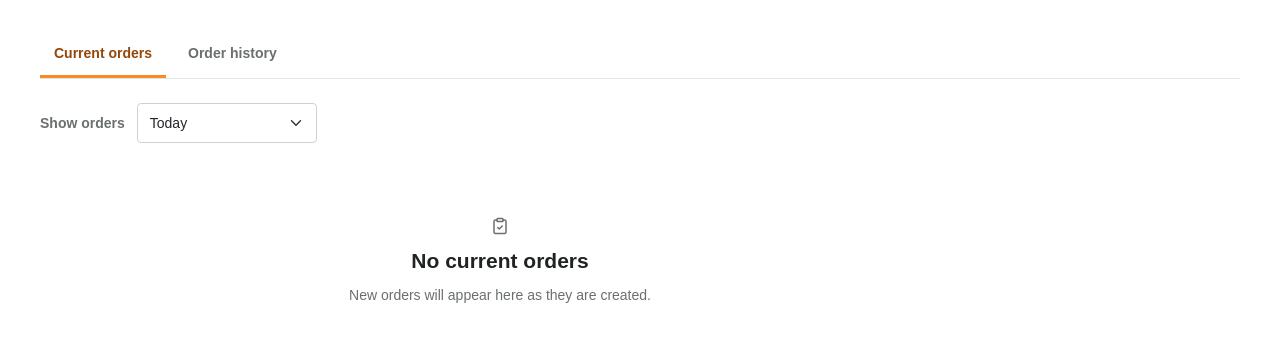
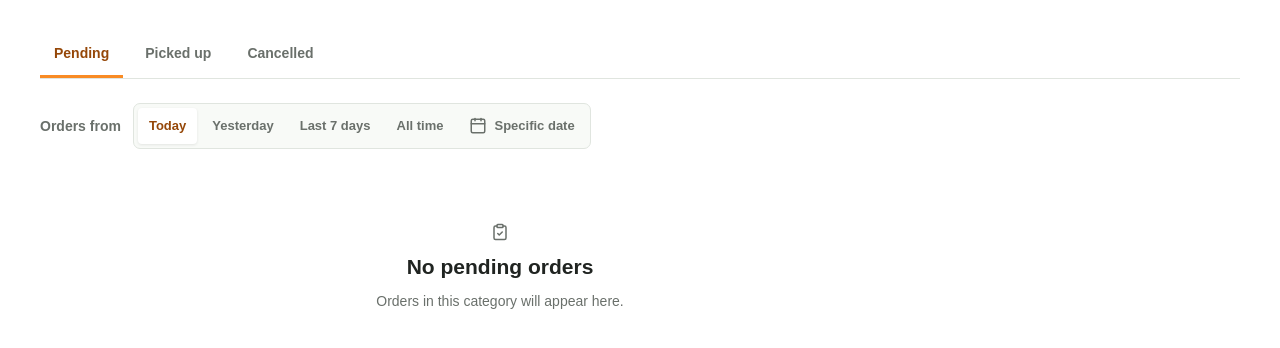
Before and after one commit to gabrielbressanelli/eu-carryout, a Django app: page /one-sixty-main/orders/operations/ in a window 1280 px wide. Shown: the part 175-523 px from the top of the page. Run offline with Django 5.2, Linux system fonts and the light colour scheme; a user stored in the database is signed in; data comes from the database, SQL or seed files in the repository; some libraries are stand-ins or nearby versions.

Commit message:
orders first version finallized

```diff
--- a/ordering/views.py
+++ b/ordering/views.py
@@ -37,12 +37,14 @@ def order_operations(request, tenant):
             return HttpResponse("Invalid fulfillment status.", status=400)
         order.fulfillment_status = next_status
         order.save(update_fields=["fulfillment_status", "updated_at"])
-        query = f"view={request.POST.get('view', 'current')}&period={request.POST.get('period', 'today')}"
+        query = f"status={request.POST.get('status', 'pending')}&period={request.POST.get('period', 'today')}"
         if request.POST.get("date"):
             query += f"&date={request.POST['date']}"
         return redirect(f"{reverse('order_operations', args=[tenant.slug])}?{query}")
 
-    view = request.GET.get("view", "current")
+    status = request.GET.get("status", Order.FULFILLMENT_PENDING)
+    if status not in {value for value, _label in Order.FULFILLMENT_CHOICES}:
+        status = Order.FULFILLMENT_PENDING
     period = request.GET.get("period", "today")
     selected_date = request.GET.get("date", "")
     from zoneinfo import ZoneInfo, ZoneInfoNotFoundError
@@ -70,11 +72,7 @@ def order_operations(request, tenant):
         start_at = timezone.make_aware(datetime.combine(start_date, datetime.min.time()), zone).astimezone(dt_timezone.utc)
         end_at = timezone.make_aware(datetime.combine(end_date + timedelta(days=1), datetime.min.time()), zone).astimezone(dt_timezone.utc)
         base = base.filter(created_at__gte=start_at, created_at__lt=end_at)
-    if view == "history":
-        orders = base.filter(fulfillment_status__in=[Order.FULFILLMENT_COMPLETED, Order.FULFILLMENT_CANCELLED])
-    else:
-        view = "current"
-        orders = base.exclude(fulfillment_status__in=[Order.FULFILLMENT_COMPLETED, Order.FULFILLMENT_CANCELLED])
+    orders = base.filter(fulfillment_status=status)
 
     order_rows = []
     for order in orders:
@@ -89,7 +87,7 @@ def order_operations(request, tenant):
     return render(request, "ordering/operations.html", {
         "tenant": tenant,
         "orders": order_rows,
-        "view": view,
+        "status": status,
         "period": period,
         "selected_date": selected_date,
         "period_choices": [("today", "Today"), ("yesterday", "Yesterday"), ("last_7_days", "Last 7 days"), ("all", "All time"), ("date", "Specific date")],
--- a/static/css/onboarding.css
+++ b/static/css/onboarding.css
@@ -91,10 +91,13 @@ h3 { font-size:17px; font-weight:700; margin:0; }
 .operations-tabs { display:flex; gap:8px; border-bottom:1px solid var(--line); margin-bottom:24px; }
 .operations-tabs a { padding:11px 14px; color:var(--muted); text-decoration:none; border-bottom:3px solid transparent; font-weight:600; }
 .operations-tabs a:hover,.operations-tabs a.is-current { color:var(--accent-ink); border-color:var(--accent); }
-.operations-filter { display:flex; align-items:center; gap:12px; margin-bottom:24px; color:var(--muted); }
-.operations-filter label { font-weight:600; white-space:nowrap; }
-.operations-filter .form-select { width:180px; min-height:40px; }
-.operations-filter .form-control { width:170px; min-height:40px; }
+.operations-filter { display:flex; align-items:center; flex-wrap:wrap; gap:12px; margin-bottom:24px; color:var(--muted); }
+.operations-filter-label { font-weight:600; white-space:nowrap; }
+.operations-presets { display:flex; align-items:center; flex-wrap:wrap; gap:4px; padding:4px; border:1px solid var(--line); border-radius:7px; background:#f8faf7; }
+.operations-presets a,.operations-presets button { display:inline-flex; align-items:center; gap:7px; min-height:36px; padding:7px 11px; border:0; border-radius:4px; background:transparent; color:var(--muted); text-decoration:none; font-size:13px; font-weight:600; cursor:pointer; }
+.operations-presets a:hover,.operations-presets button:hover,.operations-presets a.is-current,.operations-presets button.is-current { background:#fff; color:var(--accent-ink); box-shadow:0 1px 3px #20242118; }
+.specific-date-form { display:flex; align-items:center; gap:8px; }
+.specific-date-form .form-control { width:170px; min-height:40px; }
 .operations-filter .is-hidden { display:none; }
 .operations-list { max-width:920px; }
 .operation-order { border:1px solid var(--line); border-radius:6px; padding:22px; margin-bottom:16px; background:#fff; }
@@ -109,9 +112,7 @@ h3 { font-size:17px; font-weight:700; margin:0; }
 .operation-item small { grid-column:1/-1; color:var(--muted); font-size:13px; }
 .operation-actions { justify-content:flex-end; padding-top:16px; }
 .operation-actions .form-select { width:180px; min-height:40px; }
-.fulfillment-preparing { color:#8a4b00; background:#fff4d6; }
-.fulfillment-ready { color:#17604a; background:#dff5eb; }
-.fulfillment-completed { color:#17604a; background:#dff5eb; }
+.fulfillment-picked_up { color:#17604a; background:#dff5eb; }
 .fulfillment-cancelled { color:#9a302b; background:#fff0ef; }
 .hours-row { display:grid; grid-template-columns:minmax(100px,1fr) minmax(100px,150px) minmax(100px,150px) 100px; align-items:center; gap:20px; border-bottom:1px solid var(--line); padding:16px 0; }
 .hours-closed { align-self:end; min-height:44px; }
@@ -178,6 +179,10 @@ h3 { font-size:17px; font-weight:700; margin:0; }
   .operation-order-head,.operation-order-meta,.operation-actions { align-items:flex-start; flex-direction:column; }
   .operation-badges { justify-content:flex-start; }
   .operation-actions,.operation-actions .form-select,.operation-actions .btn { width:100%; }
-  .operations-filter { align-items:stretch; flex-wrap:wrap; }
-  .operations-filter .form-select,.operations-filter .form-control { flex:1 1 180px; width:auto; }
+  .operations-filter { align-items:stretch; }
+  .operations-filter-label { width:100%; }
+  .operations-presets { width:100%; overflow-x:auto; flex-wrap:nowrap; }
+  .operations-presets a,.operations-presets button { white-space:nowrap; }
+  .specific-date-form { width:100%; }
+  .specific-date-form .form-control { flex:1; width:auto; }
 }
--- a/static/js/onboarding.js
+++ b/static/js/onboarding.js
@@ -30,6 +30,20 @@
         if (!row.hidden) matches += 1;
       });
       list.querySelector("[data-search-empty]").hidden = matches > 0 || !query;
+    });
+  });
+  document.querySelectorAll("[data-specific-date-toggle]").forEach((button) => {
+    const filter = button.closest("[data-order-filter]");
+    const form = filter?.querySelector("[data-specific-date-form]");
+    const input = form?.querySelector("[data-specific-date-input]");
+    if (!form) return;
+    button.addEventListener("click", () => {
+      const open = form.classList.toggle("is-hidden");
+      button.setAttribute("aria-expanded", String(!open));
+      if (!open) input?.focus();
+    });
+    input?.addEventListener("change", () => {
+      if (input.value) form.submit();
     });
   });
   document.querySelectorAll("form[data-confirm]").forEach((form) => {
--- a/templates/ordering/operations.html
+++ b/templates/ordering/operations.html
@@ -7,18 +7,25 @@
   <a class="btn btn-outline-dark" href="{% url 'menu' tenant.slug %}" target="_blank" rel="noopener"><i data-lucide="external-link"></i> Ordering site</a>
 </header>
 <div class="operations-tabs" aria-label="Order views">
-  <a href="{% url 'order_operations' tenant.slug %}?view=current&period={{ period }}{% if selected_date %}&date={{ selected_date }}{% endif %}" {% if view == 'current' %}class="is-current"{% endif %}>Current orders</a>
-  <a href="{% url 'order_operations' tenant.slug %}?view=history&period={{ period }}{% if selected_date %}&date={{ selected_date }}{% endif %}" {% if view == 'history' %}class="is-current"{% endif %}>Order history</a>
+  <a href="{% url 'order_operations' tenant.slug %}?status=pending&period={{ period }}{% if selected_date %}&date={{ selected_date }}{% endif %}" {% if status == 'pending' %}class="is-current"{% endif %}>Pending</a>
+  <a href="{% url 'order_operations' tenant.slug %}?status=picked_up&period={{ period }}{% if selected_date %}&date={{ selected_date }}{% endif %}" {% if status == 'picked_up' %}class="is-current"{% endif %}>Picked up</a>
+  <a href="{% url 'order_operations' tenant.slug %}?status=cancelled&period={{ period }}{% if selected_date %}&date={{ selected_date }}{% endif %}" {% if status == 'cancelled' %}class="is-current"{% endif %}>Cancelled</a>
 </div>
-<form method="get" class="operations-filter">
-  <input type="hidden" name="view" value="{{ view }}">
-  <label for="order-period">Show orders</label>
-  <select id="order-period" name="period" class="form-select" onchange="this.form.submit()">
-    {% for value, label in period_choices %}<option value="{{ value }}" {% if period == value %}selected{% endif %}>{{ label }}</option>{% endfor %}
-  </select>
-  <label class="specific-date{% if period != 'date' %} is-hidden{% endif %}" for="order-date">Date</label>
-  <input id="order-date" class="form-control specific-date{% if period != 'date' %} is-hidden{% endif %}" type="date" name="date" value="{{ selected_date }}" onchange="this.form.submit()">
-</form>
+<div class="operations-filter" data-order-filter>
+  <span class="operations-filter-label">Orders from</span>
+  <div class="operations-presets" role="group" aria-label="Order date range">
+    <a href="{% url 'order_operations' tenant.slug %}?status={{ status }}&period=today" class="{% if period == 'today' %}is-current{% endif %}">Today</a>
+    <a href="{% url 'order_operations' tenant.slug %}?status={{ status }}&period=yesterday" class="{% if period == 'yesterday' %}is-current{% endif %}">Yesterday</a>
+    <a href="{% url 'order_operations' tenant.slug %}?status={{ status }}&period=last_7_days" class="{% if period == 'last_7_days' %}is-current{% endif %}">Last 7 days</a>
+    <a href="{% url 'order_operations' tenant.slug %}?status={{ status }}&period=all" class="{% if period == 'all' %}is-current{% endif %}">All time</a>
+    <button type="button" class="{% if period == 'date' %}is-current{% endif %}" data-specific-date-toggle aria-expanded="{% if period == 'date' %}true{% else %}false{% endif %}"><i data-lucide="calendar"></i> Specific date</button>
+  </div>
+  <form method="get" class="specific-date-form{% if period != 'date' %} is-hidden{% endif %}" data-specific-date-form>
+    <input type="hidden" name="status" value="{{ status }}"><input type="hidden" name="period" value="date">
+    <label class="visually-hidden" for="order-date">Choose order date</label>
+    <input id="order-date" class="form-control" type="date" name="date" value="{{ selected_date }}" required data-specific-date-input>
+  </form>
+</div>
 <section class="operations-list">
   {% for row in orders %}
     <article class="operation-order">
@@ -31,7 +38,7 @@
         {% for item in row.order.items.all %}<div class="operation-item"><span>{{ item.quantity }}x {{ item.name_snapshot }}</span><strong>${{ item.line_total }}</strong>{% for option in item.options_snapshot %}<small>{{ option.group }}: {{ option.name }}</small>{% endfor %}{% if item.note %}<small>Note: {{ item.note }}</small>{% endif %}</div>{% empty %}<p class="text-muted">No item details recorded.</p>{% endfor %}
       </div>
       <form method="post" class="operation-actions">
-        {% csrf_token %}<input type="hidden" name="order_id" value="{{ row.order.id }}"><input type="hidden" name="view" value="{{ view }}"><input type="hidden" name="period" value="{{ period }}"><input type="hidden" name="date" value="{{ selected_date }}">
+        {% csrf_token %}<input type="hidden" name="order_id" value="{{ row.order.id }}"><input type="hidden" name="status" value="{{ status }}"><input type="hidden" name="period" value="{{ period }}"><input type="hidden" name="date" value="{{ selected_date }}">
         <label class="visually-hidden" for="order-status-{{ row.order.id }}">Update order status</label>
         <select id="order-status-{{ row.order.id }}" name="fulfillment_status" class="form-select">
           {% for value, label in fulfillment_choices %}<option value="{{ value }}" {% if row.order.fulfillment_status == value %}selected{% endif %}>{{ label }}</option>{% endfor %}
@@ -40,7 +47,7 @@
       </form>
     </article>
   {% empty %}
-    <div class="empty-state"><i data-lucide="clipboard-check"></i><h2>{% if view == 'history' %}No past orders{% else %}No current orders{% endif %}</h2><p>{% if view == 'history' %}Completed and cancelled orders will appear here.{% else %}New orders will appear here as they are created.{% endif %}</p></div>
+    <div class="empty-state"><i data-lucide="clipboard-check"></i><h2>No {{ status|cut:"_" }} orders</h2><p>Orders in this category will appear here.</p></div>
   {% endfor %}
 </section>
 {% endblock %}
--- a/tenants/tests.py
+++ b/tenants/tests.py
@@ -48,7 +48,7 @@ class OnboardingFlowTests(TestCase):
     def test_order_operations_page_loads_for_assigned_location(self):
         response = self.client.get(reverse("order_operations", args=[self.tenant.slug]))
         self.assertEqual(response.status_code, 200)
-        self.assertContains(response, "Current orders")
+        self.assertContains(response, "Pending")
         self.assertContains(response, "Today")
 
     def editor_url(self, kind, record=None, delete=False, tenant=None):
```
Also changed, not shown: ordering/models.py (+2 -6 lines).
